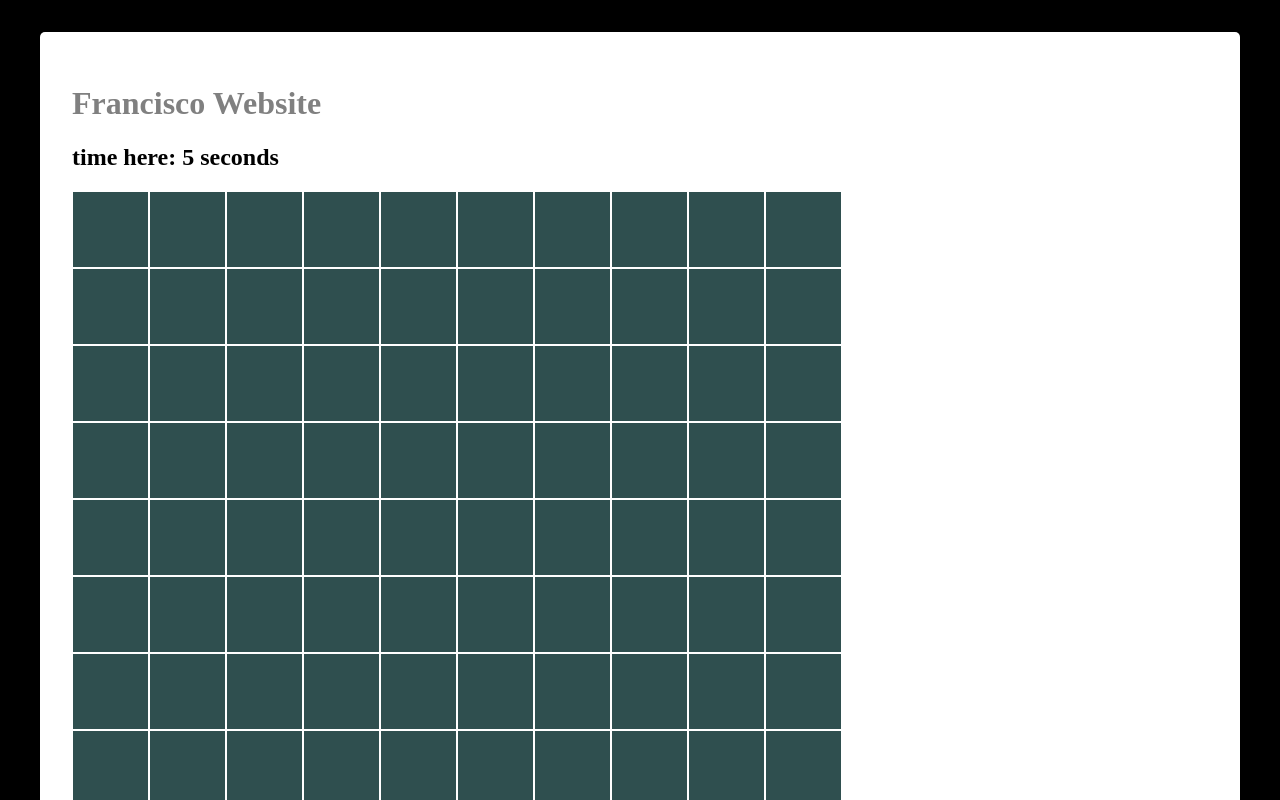
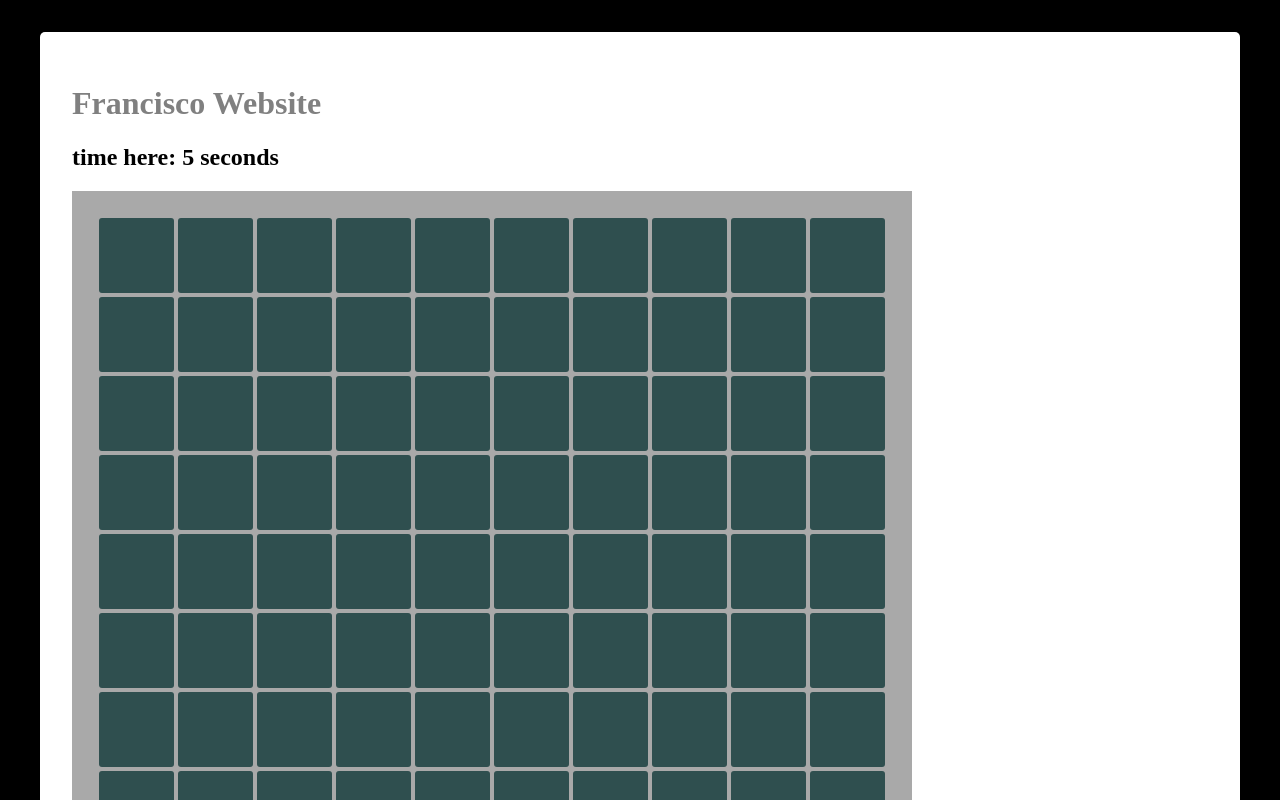
Before and after one commit to san475/san475.github.io, a Nuxt app: page / in a window 1280 px wide. Shown: the top 800 px of the page. Built offline with nearby package versions, Linux system fonts and the light colour scheme.

Commit message:
extracted cell to own component and some hover flair

```diff
--- /dev/null
+++ b/Cell.vue
@@ -0,0 +1,25 @@
+<script setup>
+const props = defineProps(['cellSize'])
+
+</script>
+
+<template>
+  <div class="cell">
+  </div>
+</template>
+
+<style>
+.cell {
+  width: v-bind('props.cellSize');
+  height: v-bind('props.cellSize');
+  margin: 2px;
+  background-color: darkslategray;
+  display: flex;
+  border-radius: 3px;
+}
+
+.cell:hover {
+  background-color: slategray;
+  transition: all .04s ease-in;
+}
+</style>
--- a/Grid.vue
+++ b/Grid.vue
@@ -1,5 +1,7 @@
 <script setup>
 import { ref } from 'vue'
+
+import Cell from './Cell.vue'
 
 const cellSize= ref('75px')
 
@@ -21,16 +23,16 @@ for (let i = 0; i < 10; i++) {
 <template>
   <div class="container">
     <div class="row" v-for="row in grid">
-      <div class="cell" v-for="tile in row">
-      </div>
+      <Cell :cellSize="cellSize" v-for="tile in row"/>
     </div>
   </div>
 </template>
 
 <style>
 .container {
-  display: inline;
-
+  display: inline-block;
+  padding: 25px 25px 25px 25px;
+  background-color: darkgray;
 }
 
 .row {
@@ -38,11 +40,5 @@ for (let i = 0; i < 10; i++) {
   display: flex;
 }
 
-.cell {
-  width: v-bind('cellSize');
-  height: v-bind('cellSize');
-  margin: 1px;
-  background-color: darkslategray;
-  display: flex;
-}
+
 </style>
```
